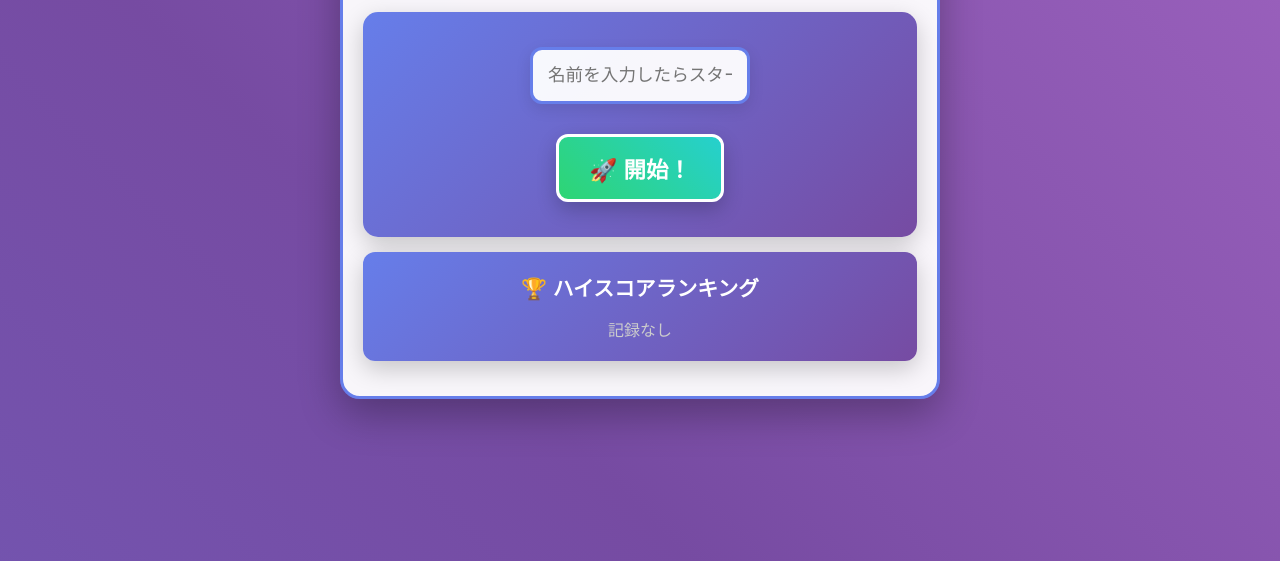
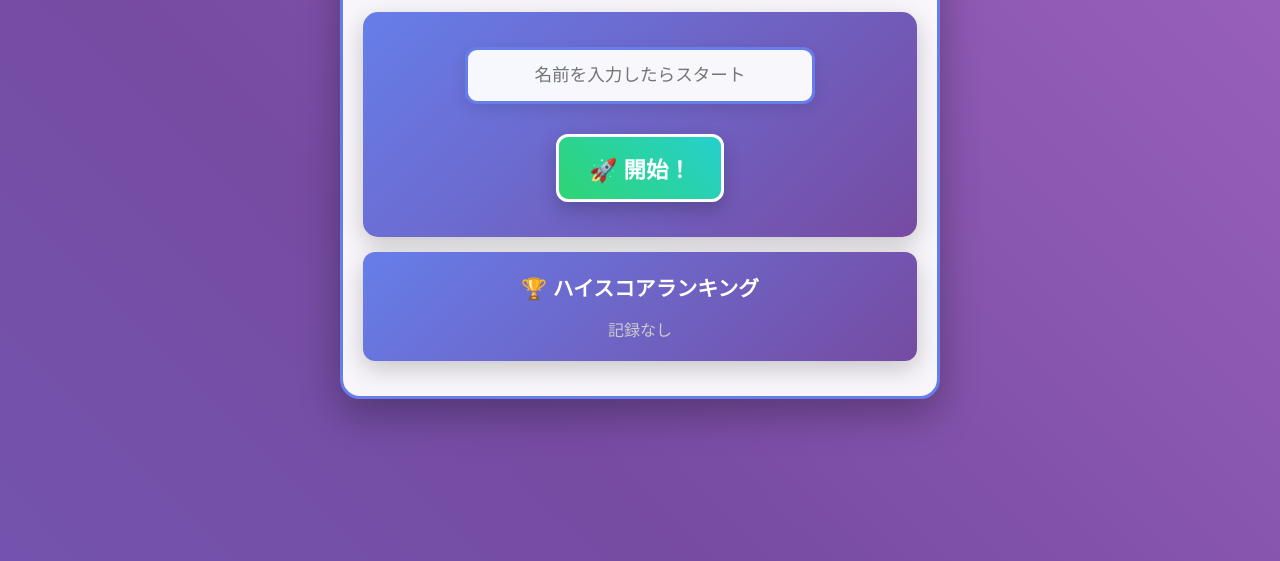
Before and after one commit to pacy727/otanisai2, a plain HTML site: page index.html in a window 1280 px wide. Shown: the part 239-800 px from the top of the page. Drawn offline with Linux system fonts and the light colour scheme.

Commit message:
Update index.html

```diff
--- a/index.html
+++ b/index.html
@@ -354,7 +354,7 @@
             font-size: 1.1em;
             text-align: center;
             margin: 15px;
-            width: 220px;
+            width: 350px;
             box-shadow: 0 5px 15px rgba(0, 0, 0, 0.1);
         }
 
```
